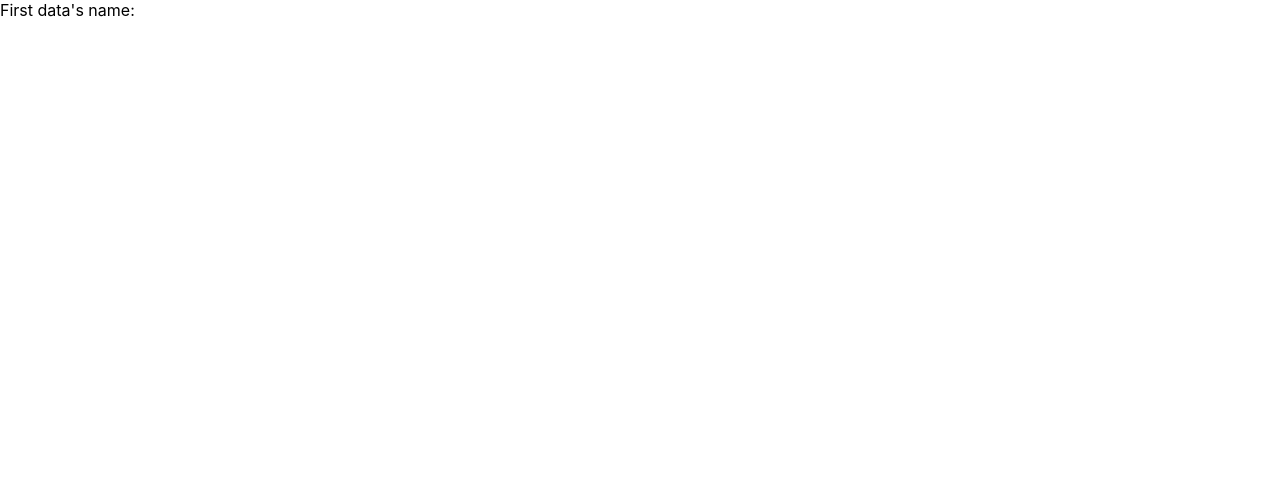
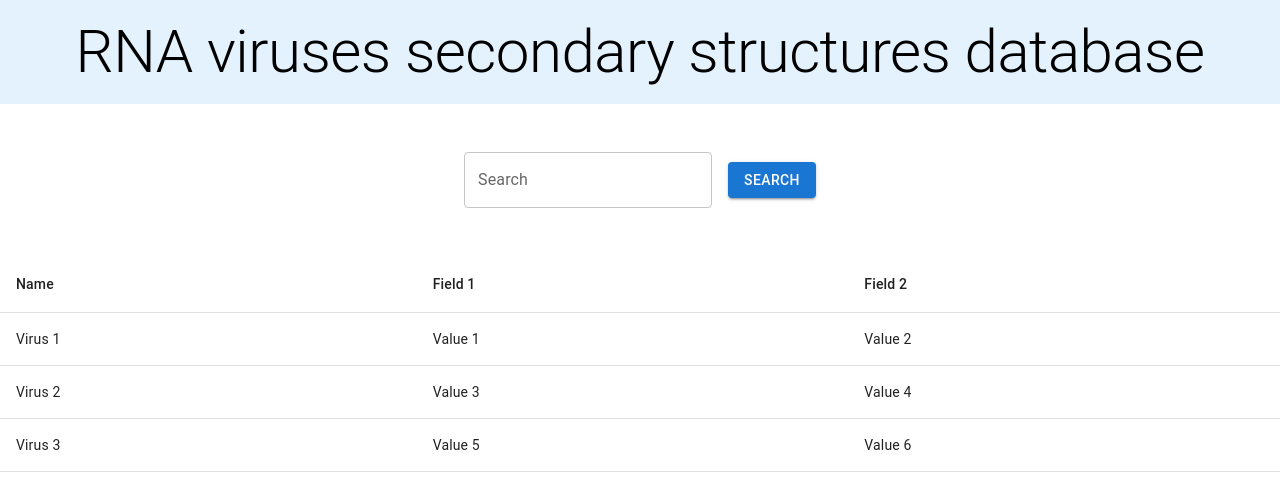
Before and after one commit to kelzk/web-frontend, a React (Create React App) app in the folder client/: page / in a window 1280 px wide. Shown: the top 488 px of the page. Built offline with nearby package versions, Linux system fonts and the light colour scheme.

Commit message:
updated main page

```diff
--- a/client/package.json
+++ b/client/package.json
@@ -3,12 +3,17 @@
   "version": "0.1.0",
   "private": true,
   "dependencies": {
+    "@emotion/react": "^11.11.4",
+    "@emotion/styled": "^11.11.0",
+    "@mui/material": "^5.15.13",
     "@testing-library/jest-dom": "^5.17.0",
     "@testing-library/react": "^13.4.0",
     "@testing-library/user-event": "^13.5.0",
     "axios": "^1.6.7",
     "react": "^18.2.0",
     "react-dom": "^18.2.0",
+    "react-hook-form": "^7.51.0",
+    "react-router-dom": "^6.22.3",
     "react-scripts": "5.0.1",
     "web-vitals": "^2.1.4"
   },
--- a/client/src/App.js
+++ b/client/src/App.js
@@ -1,5 +1,15 @@
-import axios from "axios";
-import { useState, useEffect } from "react";
+import axios from 'axios';
+import { useState, useEffect } from 'react';
+import { createBrowserRouter, RouterProvider } from 'react-router-dom';
+import DefaultPage from './pages/DefaultPage';
+
+const router = createBrowserRouter([
+  {
+    path: '/',
+    element: <DefaultPage />,
+  },
+]);
+
 const App = () => {
   const [data, setData] = useState(null);
   const [isLoading, setIsLoading] = useState(true);
@@ -7,7 +17,7 @@ const App = () => {
   useEffect(() => {
     const getData = async () => {
       try {
-        const response = await axios.get("http://localhost:3000");
+        const response = await axios.get('http://localhost:3000');
         console.log(response.data[0].name);
         setData(response.data[0].name);
         setIsLoading(false);
@@ -20,9 +30,7 @@ const App = () => {
 
   return (
     <div>
-      <div>First data's name:</div>
-      {isLoading && <div>Loading data...</div>}
-      <div>{data}</div>
+      <RouterProvider router={router} />
     </div>
   );
 };
--- /dev/null
+++ b/client/src/pages/DefaultPage.jsx
@@ -0,0 +1,82 @@
+import React from 'react';
+import Typography from '@mui/material/Typography';
+import TextField from '@mui/material/TextField';
+import Button from '@mui/material/Button';
+import { useForm } from 'react-hook-form';
+import Table from '@mui/material/Table';
+import TableBody from '@mui/material/TableBody';
+import TableCell from '@mui/material/TableCell';
+import TableContainer from '@mui/material/TableContainer';
+import TableHead from '@mui/material/TableHead';
+import TableRow from '@mui/material/TableRow';
+
+const DefaultPage = () => {
+  const { register, handleSubmit, watch } = useForm();
+  const handleSearch = (input) => {
+    // Access the input value using input.search
+    console.log(input.search);
+    // Perform search logic using the input value
+  };
+
+  // Dummy data for the table
+  const virusData = [
+    { name: 'Virus 1', field1: 'Value 1', field2: 'Value 2' },
+    { name: 'Virus 2', field1: 'Value 3', field2: 'Value 4' },
+    { name: 'Virus 3', field1: 'Value 5', field2: 'Value 6' },
+  ];
+
+  return (
+    <>
+      <Typography
+        variant="h2"
+        align="center"
+        sx={{ backgroundColor: '#E3F2FD', padding: '1rem' }}
+      >
+        RNA viruses secondary structures database
+      </Typography>
+
+      <form
+        style={{
+          display: 'flex',
+          justifyContent: 'center',
+          alignItems: 'center',
+          gap: '1rem',
+          margin: '3rem',
+        }}
+        onSubmit={handleSubmit(handleSearch)}
+      >
+        <TextField
+          label="Search"
+          variant="outlined"
+          {...register('search')} // Register the input for tracking with React Hook Form
+        />
+        <Button type="submit" variant="contained" color="primary">
+          Search
+        </Button>
+      </form>
+
+      <TableContainer>
+        <Table>
+          <TableHead>
+            <TableRow>
+              <TableCell>Name</TableCell>
+              <TableCell>Field 1</TableCell>
+              <TableCell>Field 2</TableCell>
+            </TableRow>
+          </TableHead>
+          <TableBody>
+            {virusData.map((virus) => (
+              <TableRow key={virus.name}>
+                <TableCell>{virus.name}</TableCell>
+                <TableCell>{virus.field1}</TableCell>
+                <TableCell>{virus.field2}</TableCell>
+              </TableRow>
+            ))}
+          </TableBody>
+        </Table>
+      </TableContainer>
+    </>
+  );
+};
+
+export default DefaultPage;
```
Also changed, not shown: 1 other file (tests, documents, lock files or other folders).
